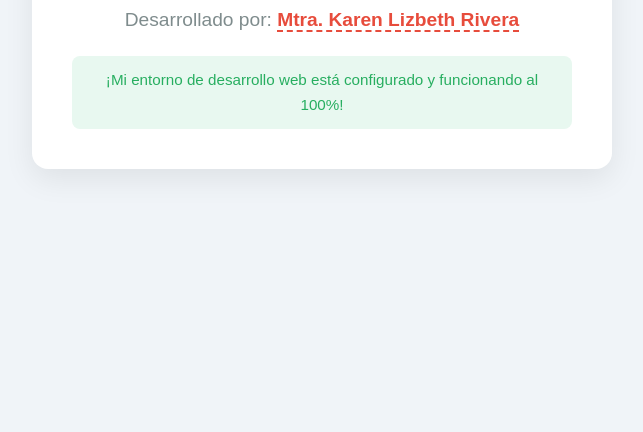
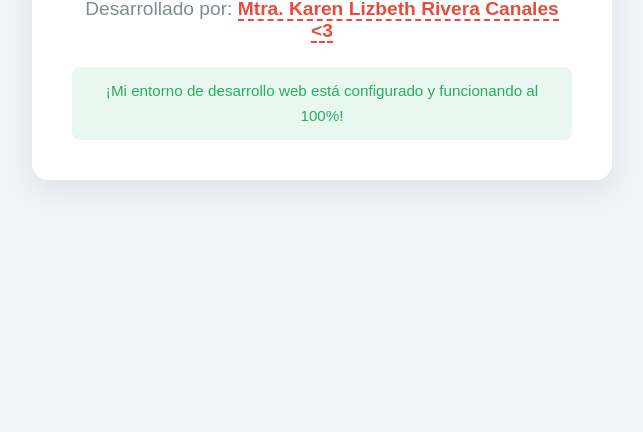
Before and after one commit to Lizbeth-Rivera/proyecto1, a plain HTML site: page index.html in a window 1280 px wide. Shown: the part 368-800 px from the top of the page, without its empty margins (318-961 px from the left). Drawn offline with Linux system fonts and the light colour scheme.

Commit message:
cambio texto del span

```diff
--- a/index.html
+++ b/index.html
@@ -13,7 +13,7 @@
 
         <!-- Personalizado con tu nombre, colega -->
         <p class="nombre-estudiante">
-            Desarrollado por: <span class="destaque">Mtra. Karen Lizbeth Rivera</span>
+            Desarrollado por: <span class="destaque">Mtra. Karen Lizbeth Rivera Canales <3 </span>
         </p>
 
         <p class="mensaje">
```
